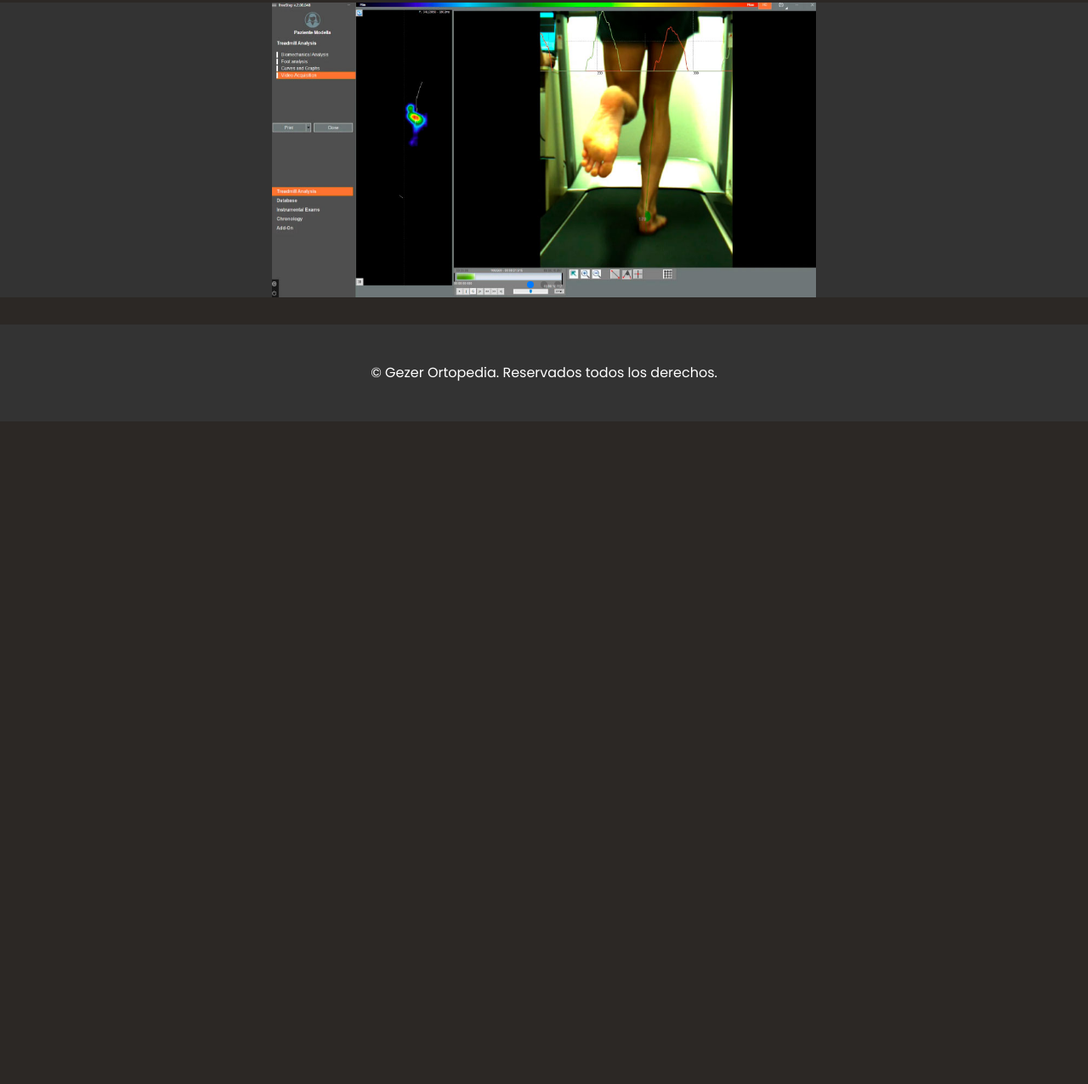
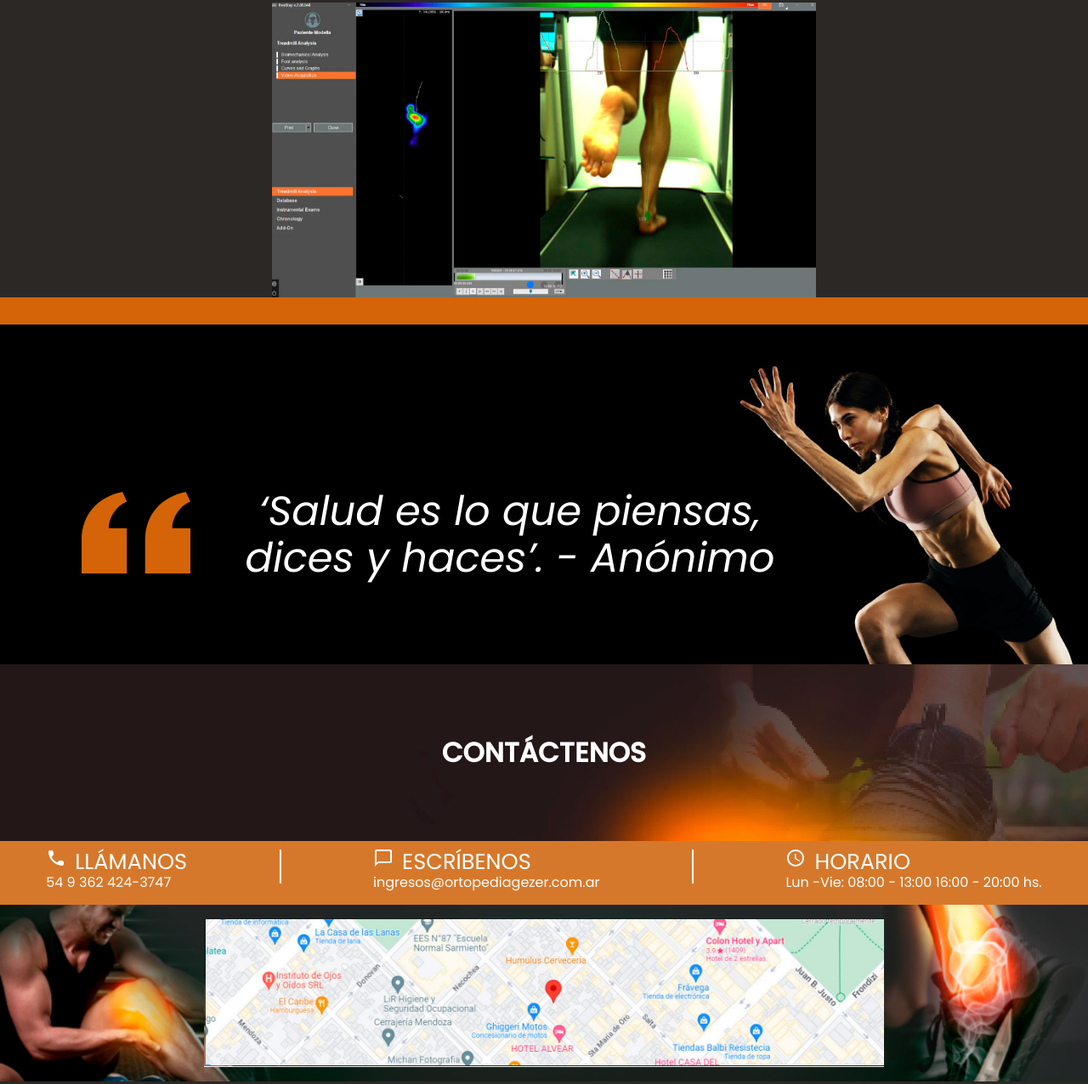
Before and after one commit to javifarina/gezer, a plain HTML site: page index.html in a window 1280 px wide. Shown: the part 1727-3003 px from the top of the page at 85% size. Before the commit the page ends 2223 px from the top, so only its background shows below. Drawn offline with nearby package versions, Linux system fonts and the light colour scheme.

Commit message:
todo el contenido-sin Afirmar

```diff
--- a/css/style.css
+++ b/css/style.css
@@ -352,6 +352,19 @@ h2 {
   margin: 0 auto;
   object-fit: cover;
 }
+.estamp2 {
+  background-repeat: no-repeat;
+  background-position:start;
+  background-size: cover;
+  width: 100%;
+  height: 15em;
+  overflow: hidden;
+  max-width: 100%;
+  display: block;
+  margin: 0 auto;
+  object-fit: cover;
+}
+
 
 .estampSlaider {
   background-repeat: no-repeat;
@@ -370,6 +383,10 @@ h2 {
   height: 35em;
 }
 
+.amplit2{
+  height: 25em;
+}
+
 .amplitServis{
   height: 100%;
   max-width:1280px;
@@ -380,17 +397,40 @@ h2 {
   padding: 0;
 }
 .comillas{
-height: 3em;
+  height: 3em;
+}
+
+.comillas-1{
+  height: 4em;
+  position: absolute;
+  margin-top: 5em;
+  margin-left: 3em;
 }
 
 .frase{
   position: absolute;
   font-size: 2em;
-  text-align: end;
+  text-align:start;
   color: #fff;
   font-style: italic;
   width: 10em;
 }
+.frase-1{
+  position: absolute;
+  font-size: 3em;
+  text-align: center;
+  color: #fff;
+  font-style: italic;
+  margin-top: 3em;
+  width: 25em;
+  height: auto
+  ;
+}
+.frase-2{
+  text-align: center;
+}
+
+
 .descripPrincipal{
   position: absolute;
   font-size: 2.5em;
@@ -537,6 +577,21 @@ height: 3em;
   background-position: center;
   background-size: cover;
   width: 100%;
+}
+.imgCol3-2{
+  background-repeat: no-repeat;
+  height: 19em;
+  background-repeat: no-repeat;
+  background-position: center;
+  background-size: cover;
+  width: 100%;
+
+}
+.frase-isq{
+  display:flex;
+  flex-direction: row;
+  justify-content: flex-start;
+
 }
 .imgCol4{
   height: 27em;
@@ -893,7 +948,7 @@ background: white;
   height: 100%;
 }
 .body02{
-  background:#333;
+  background-color: #2c2825;
   font-family: Helvetica Neue, Helvetica, Arial, sans-serif;
   font-size: 14px;
   color: #000;
--- a/index.html
+++ b/index.html
@@ -131,7 +131,7 @@
 
       </div>
       <div class="titulo-duo">
-        <h1 class="titulos-h2 ">GALERÍA DE FOTOS </h1>
+        <h1 class="titulos-h2 ">GALERÍA DE FOTOS:</h1>
         <h1 class="titulos-h2-w">TRABAJO</h1>
       </div>
        <!-- Swiper -->
@@ -152,9 +152,64 @@
             <div class="swiper-pagination"></div>
           </div>
         </div>
-
        </div>
-
+    </section>
+    <section class="container-fluid">
+      <div class="banda-green"></div>
+      <section class="container-fluid">
+          <div class="imgCol3">
+           <div class="frase-isq">
+            <h1 class="titulo-h1-gren"><img class="comillas-1" src="./img/ICONOS/iconmonstr-quote-1.svg" alt=""></h1>
+            <div class="frase-1">
+                <p class="frase-2">‘Salud es lo que piensas,<br>
+                  dices y haces’. - Anónimo</p>
+            </div>
+        </div>
+          <img class="estamp2 amplit2" src="../img/FONDO/4.1-FONDO.jpg" alt="" />
+        </div>
+      </section>
+      <section class="container-fluid">
+        <div class="contactanos tituloImagen">
+            <img class="estamp" src="./img/FONDO/4.4-FONDO.jpg" alt="">
+            <h1 class="titulo-h1">Contáctenos</h1>
+        </div>
+        <div class="infoContacto">
+            <div class="llamanos">
+                <div class="infoBody">
+                    <img src="./img/ICONOS/telefono.svg" alt="">
+                    <p>LLÁMANOS</p>
+                </div>
+                <div class="direccion">
+                    <p>54 9 362 424-3747</p>
+                </div>
+            </div>
+            <div class="vertical-bar"></div>
+            <div class="llamanos">
+                <div class="infoBody">
+                    <img src="./img/ICONOS/llamadas.svg" alt="">
+                    <p>ESCRÍBENOS</p>
+                </div>
+                <div class="direccion">
+                    <p>ingresos@ortopediagezer.com.ar</p>
+                </div>
+            </div>
+            <div class="vertical-bar"></div>
+            <div class="llamanos">
+                <div class="infoBody">
+                    <img src="./img/ICONOS/reloj.svg" alt="">
+                    <p>HORARIO</p>
+                </div>
+                <div class="direccion">
+                    <p>Lun -Vie: 08:00 - 13:00 16:00 - 20:00 hs.</p>
+                </div>
+            </div>
+        </div>
+    </section>
+    <section class="container-fluid">
+        <div class="tituloImagen">
+            <img class ="fondo estamp" src="./img/SLIDERS/7.1-FONDO---contacto.png" alt="">
+            <img class= "map" src="./img/map.png" alt="">
+        </div>
 
     </section>
   </main>
```
Also changed, not shown: servicios.html (+0 -2 lines).
